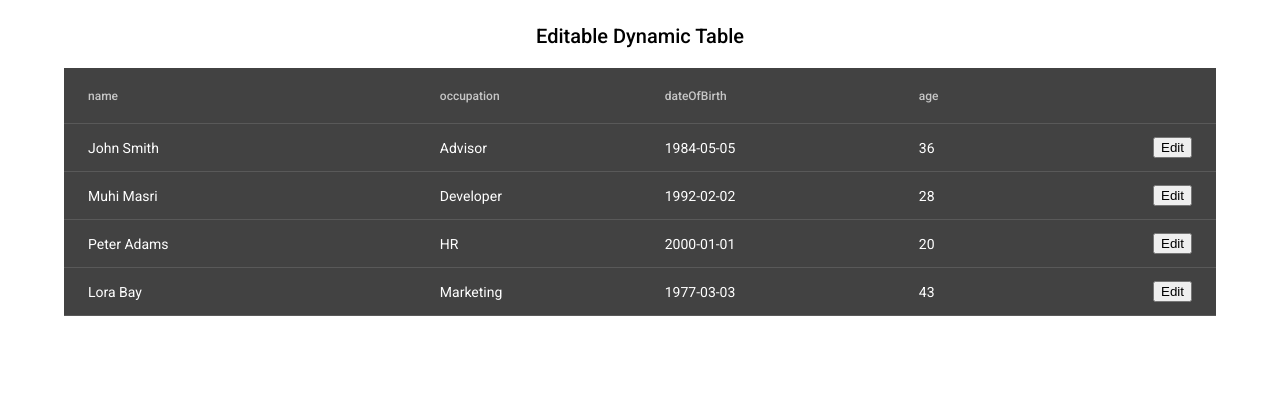
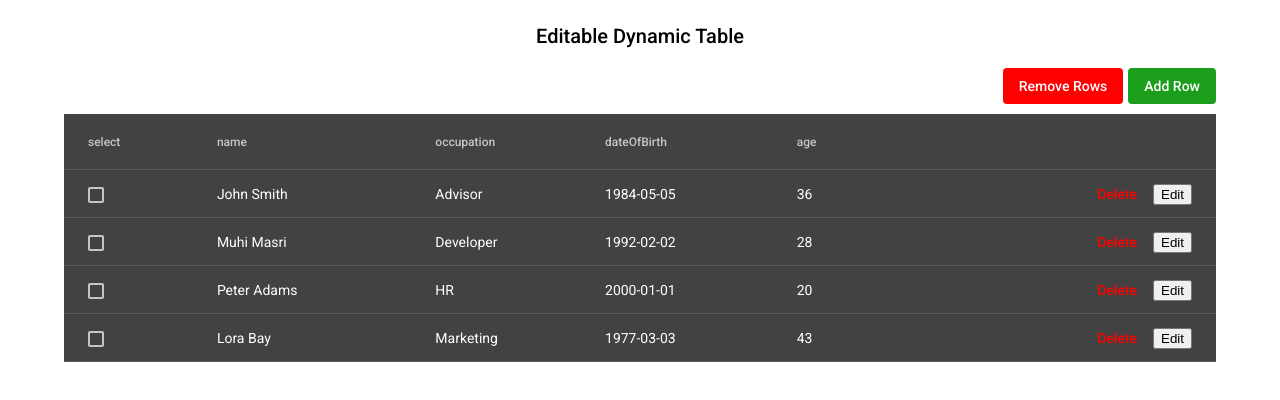
Before and after one commit to trayanus1026/editable-table-in-angular, an Angular app: page / in a window 1280 px wide. Shown: the top 400 px of the page. Built offline with nearby package versions, Linux system fonts and the light colour scheme.

Commit message:
Add and remove multiple rows

```diff
--- a/src/app/app.component.html
+++ b/src/app/app.component.html
@@ -1,5 +1,9 @@
 <article>
   <h2>Editable Dynamic Table</h2>
+  <article class="table-header">
+    <button class="button-remove-rows" mat-button (click)="removeSelectedRows()">Remove Rows</button>
+    <button class="button-add-row" mat-button (click)="addRow()">Add Row</button>
+  </article>
   <table mat-table [dataSource]="dataSource">
     <ng-container [matColumnDef]="col" *ngFor="let col of displayedColumns">
       <th mat-header-cell *matHeaderCellDef>
@@ -9,7 +13,11 @@
       </th>
       <td mat-cell *matCellDef="let element">
         <div *ngIf="!element.isEdit">
-          <div class="btn-edit" *ngIf="col === 'edit'; spanHeader" >
+          <ng-container *ngIf="col === 'select'">
+            <mat-checkbox (change)="element.selected = $event.checked"></mat-checkbox>
+          </ng-container>
+          <div class="btn-edit" *ngIf="col === 'edit'; spanHeader">
+            <button mat-button class="button-remove" (click)="removeRow(element.id)">Delete</button>
             <button (click)="element.isEdit = !element.isEdit">Edit</button>
           </div>
           <span #spanHeader>
--- a/src/app/app.component.scss
+++ b/src/app/app.component.scss
@@ -9,3 +9,25 @@ h2 {
     text-align: center;
     padding-top: 20px;
 }
+
+.table-header {
+    width: 90%;
+    margin: auto;
+    text-align: right;
+    margin-bottom: 10px;
+}
+
+.button-add-row {
+    background: #1b9e1b;
+    color: #ffffff;
+}
+
+.button-remove-rows {
+    background: red;
+    color: #ffffff;
+    margin-right: 5px;
+}
+
+.button-remove {
+    color: red;
+}
--- a/src/app/app.component.ts
+++ b/src/app/app.component.ts
@@ -1,10 +1,11 @@
 import { Component } from '@angular/core';
+import {MatDialog} from '@angular/material/dialog';
 
 const USER_INFO = [
-  {"name": "John Smith", "occupation": "Advisor", "dateOfBirth": "1984-05-05", "age": 36},
-  {"name": "Muhi Masri", "occupation": "Developer", "dateOfBirth": "1992-02-02", "age": 28},
-  {"name": "Peter Adams", "occupation": "HR", "dateOfBirth": "2000-01-01", "age": 20},
-  {"name": "Lora Bay", "occupation": "Marketing", "dateOfBirth": "1977-03-03", "age": 43},
+  {id: 1, "name": "John Smith", "occupation": "Advisor", "dateOfBirth": "1984-05-05", "age": 36},
+  {id: 2, "name": "Muhi Masri", "occupation": "Developer", "dateOfBirth": "1992-02-02", "age": 28},
+  {id: 3, "name": "Peter Adams", "occupation": "HR", "dateOfBirth": "2000-01-01", "age": 20},
+  {id: 4, "name": "Lora Bay", "occupation": "Marketing", "dateOfBirth": "1977-03-03", "age": 43},
 ];
 
 const USER_SCHEMA = {
@@ -21,7 +22,37 @@ const USER_SCHEMA = {
   styleUrls: ['./app.component.scss']
 })
 export class AppComponent {
-  displayedColumns: string[] = ['name', 'occupation', 'dateOfBirth', 'age', 'edit'];
+  displayedColumns: string[] = ['select', 'name', 'occupation', 'dateOfBirth', 'age', 'edit'];
   dataSource = USER_INFO;
   dataSchema = USER_SCHEMA;
+
+  constructor(public dialog: MatDialog) {}
+
+  addRow() {
+    const newRow = {id: Math.floor(Math.random() * 1000), "name": "", "occupation": "", "dateOfBirth": "", "age": 0, isEdit: true, selected: false}
+    this.dataSource = [newRow, ...this.dataSource];
+  }
+
+  removeRow(id) {
+    this.dataSource = this.dataSource.filter(u => u.id !== id);
+  }
+
+  removeSelectedRows() {
+    // this.dialog.open(ConfirmDialog).afterClosed().subscribe(result => {
+    //   console.log(`Dialog result: ${result}`);
+    // });;
+    this.dataSource = this.dataSource.filter((u: any) => !u.selected);
+  }
 }
+
+// @Component({
+//   selector: 'confirm-dialog',
+//   template: /*html*/`
+//     <h1 mat-dialog-title>Are you sure you want to delete?</h1>
+//     <div mat-dialog-actions>
+//     <button mat-button mat-dialog-close>Cancel</button>
+//       <button mat-button mat-dialog-close>Yes</button>
+//     </div>
+//   `,
+// })
+// export class ConfirmDialog {}
```
Also changed, not shown: src/app/app.module.ts (+7 -1 lines).
